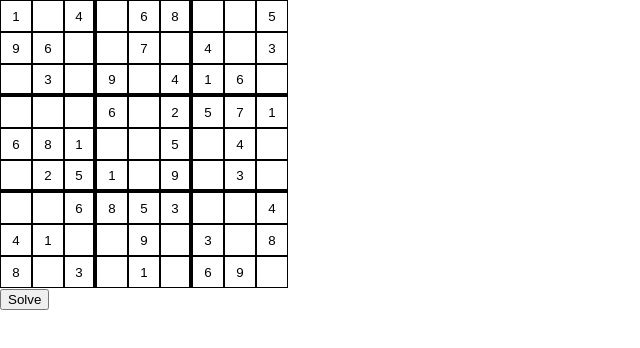
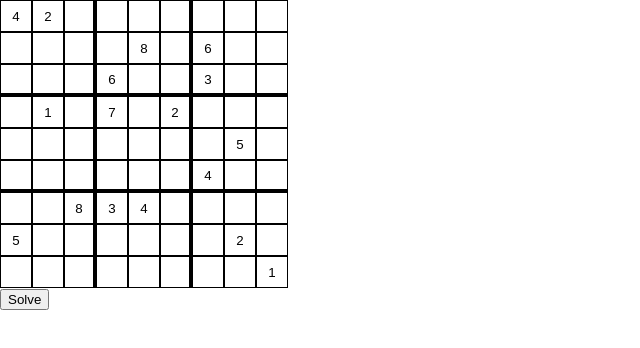
Before and after one commit to arromeo/ts-sudoku-solver, a React (Create React App) app: page / in a window 1280 px wide. Shown: the top 348 px of the page, without its empty margins (0-640 px from the left). Built offline with nearby package versions, Linux system fonts and the light colour scheme.

Commit message:
Completes complicated solves

```diff
--- a/src/SudokuSolver/Board.ts
+++ b/src/SudokuSolver/Board.ts
@@ -1,4 +1,4 @@
-import { HistoryFunction } from './BoardHistory'
+import { HistoryItem } from './BoardHistory'
 
 abstract class Board {
   public board: number[][]
@@ -55,10 +55,16 @@ export class SudokuBoard extends Board {
   }
 
   // Sets cell to provided number and returns a function to undo this action
-  public add(row: number, column: number, value: number): HistoryFunction {
+  public add(row: number, column: number, value: number): HistoryItem {
     if (this.board[row][column] === 0) {
       this.board[row][column] = value
-      return () => this.remove(row, column)
+      return {
+        row: row,
+        column: column,
+        value: value,
+        boardType: 'main',
+        ghost: false,
+      }
     }
   }
 
@@ -74,10 +80,16 @@ export class PossibilityBoard extends Board {
   }
 
   // Sets cell as unusable and returns a function to undo this action.
-  public add(row: number, column: number): HistoryFunction | undefined {
+  public add(row: number, column: number, value: number): HistoryItem | undefined {
     if (this.board[row][column] === 1) {
       this.board[row][column] = 0
-      return () => this.remove(row, column)
+      return {
+        row: row,
+        column: column,
+        value: value,
+        boardType: 'possibility',
+        ghost: false,
+      }
     } else {
       return undefined
     }
--- a/src/SudokuSolver/BoardHistory.ts
+++ b/src/SudokuSolver/BoardHistory.ts
@@ -1,30 +1,43 @@
 /*
- * The board history keeps an array of functions to undo changes made by the
+ * The board history keeps an array of actions to undo changes made by the
  * solver when a branch is found to be unsolvabled. If the history array is
  * exhausted, the entire board is determined to be unsolvable.
  */
 
-export type HistoryFunction = () => void
+type BoardType = 'main' | 'possibility'
+
+export interface HistoryItem {
+  row: number
+  column: number
+  value: number
+  boardType: BoardType
+  ghost: boolean
+}
 
 export class BoardHistory {
-  private history: HistoryFunction[]
+  private history: HistoryItem[]
 
   constructor() {
     this.history = []
   }
 
   // Adds a single item to the history array.
-  public add(callback: HistoryFunction) {
-    this.history.push(callback)
+  public add(item: HistoryItem) {
+    this.history.push(item)
   }
 
   // Adds a list of history items to the history array.
-  public merge(historyItems: HistoryFunction[]) {
+  public merge(historyItems: HistoryItem[]) {
     historyItems.forEach(item => this.add(item))
   }
 
+  // Returns the number of items in the history queue
+  public length(): number {
+    return this.history.length
+  }
+
   // Returns the most recent item or undefined if array exhausted.
-  public get(): HistoryFunction | undefined {
+  public get(): HistoryItem | undefined {
     return this.history.pop()
   }
 }
--- a/src/SudokuSolver/SolveMatrix.ts
+++ b/src/SudokuSolver/SolveMatrix.ts
@@ -1,5 +1,5 @@
 import { PossibilityBoard } from './Board'
-import { HistoryFunction } from './BoardHistory'
+import { HistoryItem } from './BoardHistory'
 import * as BlockHelpers from '../utils/blockHelpers'
 
 export type BoardUnit = 'row' | 'column' | 'block'
@@ -12,7 +12,7 @@ export interface SolvableItem {
 }
 
 export class SolveMatrix {
-  private matrix: PossibilityBoard[]
+  public matrix: PossibilityBoard[]
 
   constructor() {
     this.matrix = []
@@ -21,13 +21,13 @@ export class SolveMatrix {
     }
   }
 
-  public add(row: number, column: number, value: number): HistoryFunction[] {
-    const history: HistoryFunction[] = []
+  public add(row: number, column: number, value: number): HistoryItem[] {
+    const history: HistoryItem[] = []
     const block = BlockHelpers.positionToBlock(row, column)
 
     // Sets the cell as unusable in every board
     for (let boardNumber = 0; boardNumber < 9; boardNumber++) {
-      const result: HistoryFunction | undefined = this.matrix[boardNumber].add(row, column)
+      const result: HistoryItem | undefined = this.matrix[boardNumber].add(row, column, boardNumber)
       if (result !== undefined) {
         history.push(result)
       }
@@ -35,7 +35,7 @@ export class SolveMatrix {
 
     // Sets the row of the incoming value as unusable
     for (let columnNumber = 0; columnNumber < 9; columnNumber++) {
-      const result: HistoryFunction | undefined = this.matrix[value].add(row, columnNumber)
+      const result: HistoryItem | undefined = this.matrix[value].add(row, columnNumber, value)
       if (result !== undefined) {
         history.push(result)
       }
@@ -43,7 +43,7 @@ export class SolveMatrix {
 
     // Sets the column of the incoming value as unusable
     for (let rowNumber = 0; rowNumber < 9; rowNumber++) {
-      const result: HistoryFunction | undefined = this.matrix[value].add(rowNumber, column)
+      const result: HistoryItem | undefined = this.matrix[value].add(rowNumber, column, value)
       if (result !== undefined) {
         history.push(result)
       }
@@ -51,9 +51,10 @@ export class SolveMatrix {
 
     // Sets the block of the incoming value as unusable
     for (let blockPosition = 0; blockPosition < 9; blockPosition++) {
-      const result: HistoryFunction | undefined = this.matrix[value].add(
+      const result: HistoryItem | undefined = this.matrix[value].add(
         BlockHelpers.blockToRow(block, blockPosition),
-        BlockHelpers.blockToColumn(block, blockPosition)
+        BlockHelpers.blockToColumn(block, blockPosition),
+        value
       )
       if (result !== undefined) {
         history.push(result)
@@ -63,10 +64,14 @@ export class SolveMatrix {
     return history
   }
 
+  public remove(row: number, column: number, value: number) {
+    this.matrix[value].remove(row, column)
+  }
+
   public getSolvableItem(): SolvableItem | undefined {
     const boardTypes: BoardUnit[] = ['row', 'column', 'block']
     let row: number, column: number
-    for (let maxSolutions = 1; maxSolutions < 3; maxSolutions++) {
+    for (let maxSolutions = 1; maxSolutions < 4; maxSolutions++) {
       for (let boardNumber = 0; boardNumber < 9; boardNumber++) {
         for (let iType = 0; iType < 3; iType++) {
           let type: BoardUnit = boardTypes[iType]
--- a/src/SudokuSolver/SudokuSolver.ts
+++ b/src/SudokuSolver/SudokuSolver.ts
@@ -3,12 +3,7 @@ import { SudokuBoard } from './Board'
 import { SolveMatrix } from './SolveMatrix'
 import * as BlockHelper from '../utils/blockHelpers'
 
-type StatusType =
-  | 'forward'
-  | 'backward'
-  | 'solveCheck'
-  | 'solved'
-  | 'unsolvable'
+type StatusType = 'forward' | 'backward' | 'solveCheck' | 'solved' | 'unsolvable'
 const validCell = [1, 2, 3, 4, 5, 6, 7, 8, 9]
 
 export class SudokuSolver {
@@ -29,9 +24,7 @@ export class SudokuSolver {
       rowArr.forEach((value, column) => {
         let newValue: number = parseInt(value)
         if (validCell.includes(newValue)) {
-          this.boardHistory.merge(
-            this.solveMatrix.add(row, column, newValue - 1)
-          )
+          this.boardHistory.merge(this.solveMatrix.add(row, column, newValue - 1))
           this.boardHistory.add(this.mainBoard.add(row, column, newValue))
         }
       })
@@ -46,61 +39,66 @@ export class SudokuSolver {
         if (nextItem !== undefined) {
           switch (nextItem.unitType) {
             case 'row':
+              if (nextItem.solutions.length > 1) {
+                for (let i = 1; i < nextItem.solutions.length; i++) {
+                  this.boardHistory.add({
+                    row: nextItem.unitValue,
+                    column: nextItem.solutions[i],
+                    value: nextItem.value,
+                    boardType: 'main',
+                    ghost: true,
+                  })
+                }
+              }
+              this.boardHistory.merge(
+                this.solveMatrix.add(nextItem.unitValue, nextItem.solutions[0], nextItem.value)
+              )
+              this.boardHistory.add(
+                this.mainBoard.add(nextItem.unitValue, nextItem.solutions[0], nextItem.value + 1)
+              )
+              break
+            case 'column':
+              if (nextItem.solutions.length > 1) {
+                for (let i = 1; i < nextItem.solutions.length; i++) {
+                  this.boardHistory.add({
+                    row: nextItem.solutions[i],
+                    column: nextItem.unitValue,
+                    value: nextItem.value,
+                    boardType: 'main',
+                    ghost: true,
+                  })
+                }
+              }
+              this.boardHistory.merge(
+                this.solveMatrix.add(nextItem.solutions[0], nextItem.unitValue, nextItem.value)
+              )
+              this.boardHistory.add(
+                this.mainBoard.add(nextItem.solutions[0], nextItem.unitValue, nextItem.value + 1)
+              )
+              break
+            case 'block':
+              if (nextItem.solutions.length > 1) {
+                for (let i = 0; i < nextItem.solutions.length; i++) {
+                  this.boardHistory.add({
+                    row: BlockHelper.blockToRow(nextItem.unitValue, nextItem.solutions[i]),
+                    column: BlockHelper.blockToColumn(nextItem.unitValue, nextItem.solutions[i]),
+                    value: nextItem.value,
+                    boardType: 'main',
+                    ghost: true,
+                  })
+                }
+              }
               this.boardHistory.merge(
                 this.solveMatrix.add(
-                  nextItem.unitValue,
-                  nextItem.solutions[0],
+                  BlockHelper.blockToRow(nextItem.unitValue, nextItem.solutions[0]),
+                  BlockHelper.blockToColumn(nextItem.unitValue, nextItem.solutions[0]),
                   nextItem.value
                 )
               )
               this.boardHistory.add(
                 this.mainBoard.add(
-                  nextItem.unitValue,
-                  nextItem.solutions[0],
-                  nextItem.value + 1
-                )
-              )
-              break
-            case 'column':
-              this.boardHistory.merge(
-                this.solveMatrix.add(
-                  nextItem.solutions[0],
-                  nextItem.unitValue,
-                  nextItem.value
-                )
-              )
-              this.boardHistory.add(
-                this.mainBoard.add(
-                  nextItem.solutions[0],
-                  nextItem.unitValue,
-                  nextItem.value + 1
-                )
-              )
-              break
-            case 'block':
-              this.boardHistory.merge(
-                this.solveMatrix.add(
-                  BlockHelper.blockToRow(
-                    nextItem.unitValue,
-                    nextItem.solutions[0]
-                  ),
-                  BlockHelper.blockToColumn(
-                    nextItem.unitValue,
-                    nextItem.solutions[0]
-                  ),
-                  nextItem.value
-                )
-              )
-              this.boardHistory.add(
-                this.mainBoard.add(
-                  BlockHelper.blockToRow(
-                    nextItem.unitValue,
-                    nextItem.solutions[0]
-                  ),
-                  BlockHelper.blockToColumn(
-                    nextItem.unitValue,
-                    nextItem.solutions[0]
-                  ),
+                  BlockHelper.blockToRow(nextItem.unitValue, nextItem.solutions[0]),
+                  BlockHelper.blockToColumn(nextItem.unitValue, nextItem.solutions[0]),
                   nextItem.value + 1
                 )
               )
@@ -109,17 +107,32 @@ export class SudokuSolver {
               throw Error('Return type of SolveMatrix is not a solvable type')
           }
         } else {
-          this.status = 'solveCheck'
+          if (this.mainBoard.score() === 405) {
+            this.status = 'solved'
+          } else {
+            this.status = 'backward'
+          }
+        }
+      } else {
+        if (this.boardHistory.length() > 0) {
+          let action = this.boardHistory.get()
+          if (action.ghost === false) {
+            if (action.boardType === 'main') {
+              this.mainBoard.remove(action.row, action.column)
+            } else {
+              this.solveMatrix.remove(action.row, action.column, action.value)
+            }
+          } else {
+            this.boardHistory.merge(this.solveMatrix.add(action.row, action.column, action.value))
+            this.boardHistory.add(this.mainBoard.add(action.row, action.column, action.value + 1))
+            this.status = 'forward'
+          }
+        } else {
+          this.status = 'unsolvable'
         }
       }
     }
-    if (this.mainBoard.score() === 405) {
-      this.status = 'solved'
-    } else {
-      this.status = 'unsolvable'
-    }
-    console.log(this.status)
-    console.log(this.mainBoard.print())
+
     return this.mainBoard.toString()
   }
 }
--- a/src/components/board.tsx
+++ b/src/components/board.tsx
@@ -6,15 +6,15 @@ import { SudokuSolver } from '../SudokuSolver/SudokuSolver'
 
 const initialState = {
   board: List([
-    List(['1', '', '4', '', '6', '8', '', '', '5']),
-    List(['9', '6', '', '', '7', '', '4', '', '3']),
-    List(['', '3', '', '9', '', '4', '1', '6', '']),
-    List(['', '', '', '6', '', '2', '5', '7', '1']),
-    List(['6', '8', '1', '', '', '5', '', '4', '']),
-    List(['', '2', '5', '1', '', '9', '', '3', '']),
-    List(['', '', '6', '8', '5', '3', '', '', '4']),
-    List(['4', '1', '', '', '9', '', '3', '', '8']),
-    List(['8', '', '3', '', '1', '', '6', '9', '']),
+    List(['4', '2', '', '', '', '', '', '', '']),
+    List(['', '', '', '', '8', '', '6', '', '']),
+    List(['', '', '', '6', '', '', '3', '', '']),
+    List(['', '1', '', '7', '', '2', '', '', '']),
+    List(['', '', '', '', '', '', '', '5', '']),
+    List(['', '', '', '', '', '', '4', '', '']),
+    List(['', '', '8', '3', '4', '', '', '', '']),
+    List(['5', '', '', '', '', '', '', '2', '']),
+    List(['', '', '', '', '', '', '', '', '1']),
   ]),
   invalid: Map({
     row: Set([]),
```
